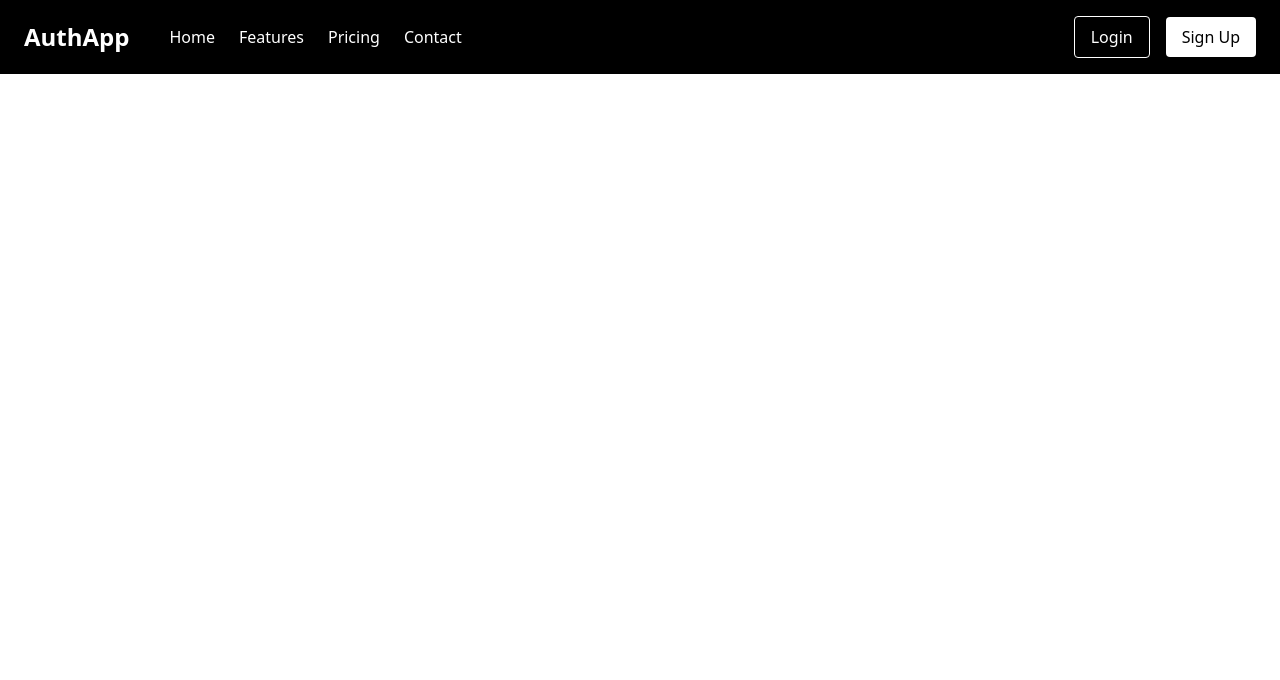
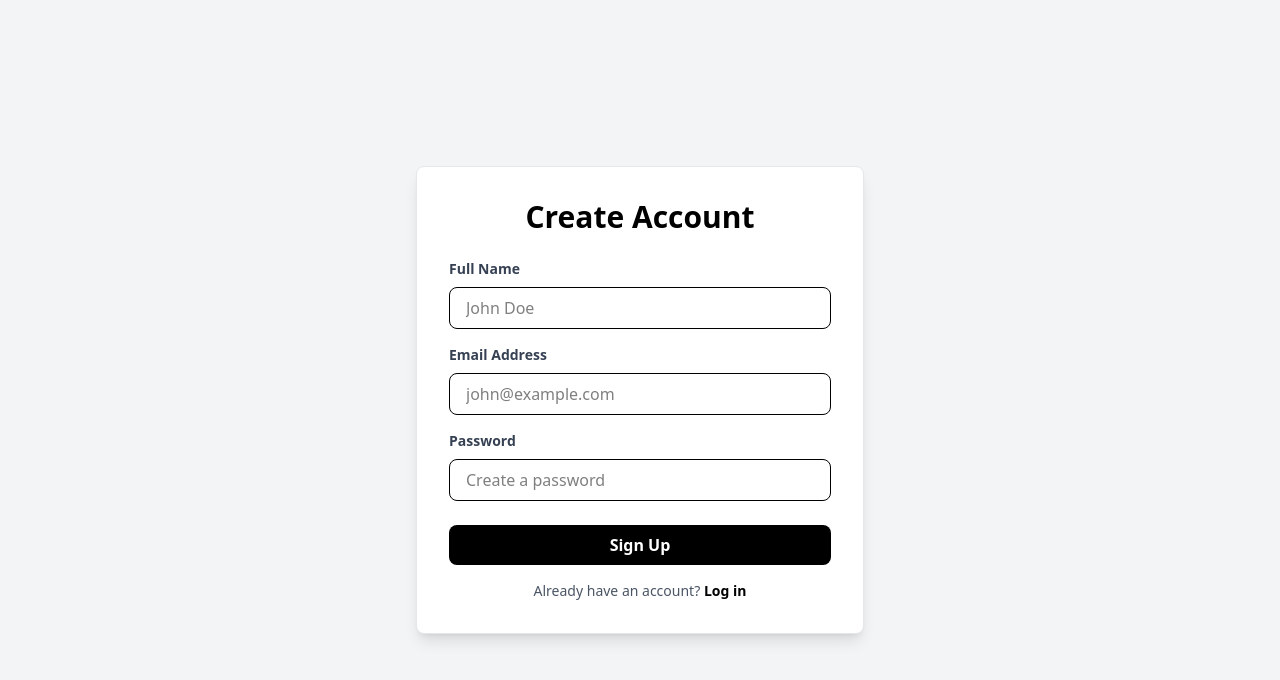
Before and after one commit to khaled6013/Authentication, a React (Vite) app: page /signup in a window 1280 px wide. Shown: the top 680 px of the page. Built offline with nearby package versions, Linux system fonts and the light colour scheme.

Commit message:
button click

```diff
--- a/src/App.jsx
+++ b/src/App.jsx
@@ -1,11 +1,22 @@
+import { createBrowserRouter, createRoutesFromElements, Route, RouterProvider } from 'react-router'
 import './App.css'
 import Navbar from './components/Navbar'
+import Login from './components/Login'
+import SignUp from './components/SignUp'
+
+
+let router = createBrowserRouter(createRoutesFromElements(
+  <Route>
+    <Route path="/" element={<Navbar />} />
+    <Route path="login" element={<Login />} />
+    <Route path="signup" element={<SignUp />} />
+  </Route>
+))
 
 function App() {
-
   return (
     <>
-      <Navbar></Navbar>
+      <RouterProvider router={router} />
     </>
   )
 }
--- /dev/null
+++ b/src/components/Login.jsx
@@ -0,0 +1,63 @@
+import { log } from 'firebase/firestore/pipelines';
+import React from 'react';
+
+const Login = () => {
+    let handleLogin = () => {
+        console.log("login ")
+    }
+  return (
+    <div className="min-h-screen flex items-center justify-center bg-gray-100">
+      <div className="bg-white p-8 rounded-lg shadow-lg w-full max-w-md border border-gray-200">
+        <h2 className="text-3xl font-bold mb-6 text-center text-black">Welcome Back</h2>
+
+        <form>
+          {/* Email Field */}
+          <div className="mb-4">
+            <label className="block text-gray-700 text-sm font-semibold mb-2" htmlFor="email">
+              Email Address
+            </label>
+            <input
+              className="w-full px-4 py-2 border rounded-lg focus:outline-none focus:ring-2 focus:ring-black focus:border-transparent transition duration-200"
+              id="email"
+              type="email"
+              placeholder="Enter your email"
+            />
+          </div>
+
+          {/* Password Field */}
+          <div className="mb-6">
+            <label className="block text-gray-700 text-sm font-semibold mb-2" htmlFor="password">
+              Password
+            </label>
+            <input
+              className="w-full px-4 py-2 border rounded-lg focus:outline-none focus:ring-2 focus:ring-black focus:border-transparent transition duration-200"
+              id="password"
+              type="password"
+              placeholder="Enter your password"
+            />
+          </div>
+
+          {/* Submit Button */}
+          <button onClick={handleLogin}
+            className="w-full bg-black text-white font-bold py-2 px-4 rounded-lg hover:bg-gray-800 transition duration-300 cursor-pointer"
+            type="button"
+          >
+            Login
+          </button>
+
+          {/* Footer Links */}
+          <div className="mt-4 text-center flex justify-between text-sm">
+            <a href="#" className="text-gray-600 hover:text-black hover:underline">
+              Forgot Password?
+            </a>
+            <a href="#" className="text-gray-600 hover:text-black hover:underline">
+              Create an account
+            </a>
+          </div>
+        </form>
+      </div>
+    </div>
+  );
+};
+
+export default Login;
--- a/src/components/Navbar.jsx
+++ b/src/components/Navbar.jsx
@@ -1,4 +1,5 @@
 import React from "react";
+import { Link } from "react-router";
 
 const Navbar = () => {
   return (
@@ -15,12 +16,12 @@
           </ul>
         </div>
         <div className="space-x-4">
-          <button className="text-white border border-white px-4 py-2 rounded hover:bg-white hover:text-black transition cursor-pointer">
+          <Link to="/login" className="text-white border border-white px-4 py-2 rounded hover:bg-white hover:text-black transition cursor-pointer">
             Login
-          </button>
-          <button className="bg-white text-black px-4 py-2 rounded hover:bg-gray-200 transition cursor-pointer">
+          </Link>
+          <Link to="/signup" className="bg-white text-black px-4 py-2 rounded hover:bg-gray-200 transition cursor-pointer">
             Sign Up
-          </button>
+          </Link>
         </div>
 
       </div>
--- /dev/null
+++ b/src/components/SignUp.jsx
@@ -0,0 +1,74 @@
+import React from 'react';
+import { Link } from 'react-router';
+
+const SignUp = () => {
+    let handleSignUp = () => {
+        console.log("signUp")
+    }
+  return (
+    <div className="min-h-screen flex items-center justify-center bg-gray-100">
+      <div className="bg-white p-8 rounded-lg shadow-lg w-full max-w-md border border-gray-200">
+        <h2 className="text-3xl font-bold mb-6 text-center text-black">Create Account</h2>
+
+        <form>
+          {/* Name Field */}
+          <div className="mb-4">
+            <label className="block text-gray-700 text-sm font-semibold mb-2" htmlFor="name">
+              Full Name
+            </label>
+            <input
+              className="w-full px-4 py-2 border rounded-lg focus:outline-none focus:ring-2 focus:ring-black focus:border-transparent transition duration-200"
+              id="name"
+              type="text"
+              placeholder="John Doe"
+            />
+          </div>
+
+          {/* Email Field */}
+          <div className="mb-4">
+            <label className="block text-gray-700 text-sm font-semibold mb-2" htmlFor="email">
+              Email Address
+            </label>
+            <input
+              className="w-full px-4 py-2 border rounded-lg focus:outline-none focus:ring-2 focus:ring-black focus:border-transparent transition duration-200"
+              id="email"
+              type="email"
+              placeholder="john@example.com"
+            />
+          </div>
+
+          {/* Password Field */}
+          <div className="mb-6">
+            <label className="block text-gray-700 text-sm font-semibold mb-2" htmlFor="password">
+              Password
+            </label>
+            <input
+              className="w-full px-4 py-2 border rounded-lg focus:outline-none focus:ring-2 focus:ring-black focus:border-transparent transition duration-200"
+              id="password"
+              type="password"
+              placeholder="Create a password"
+            />
+          </div>
+
+          {/* Submit Button */}
+          <button onClick={handleSignUp}
+            className="w-full bg-black text-white font-bold py-2 px-4 rounded-lg hover:bg-gray-800 transition duration-300 cursor-pointer"
+            type="button"
+          >
+            Sign Up
+          </button>
+
+          {/* Footer Text */}
+          <p className="text-center text-gray-600 text-sm mt-4">
+            Already have an account?{' '}
+            <Link to="/login" className="font-bold text-black hover:underline">
+              Log in
+            </Link>
+          </p>
+        </form>
+      </div>
+    </div>
+  );
+};
+
+export default SignUp;
```
